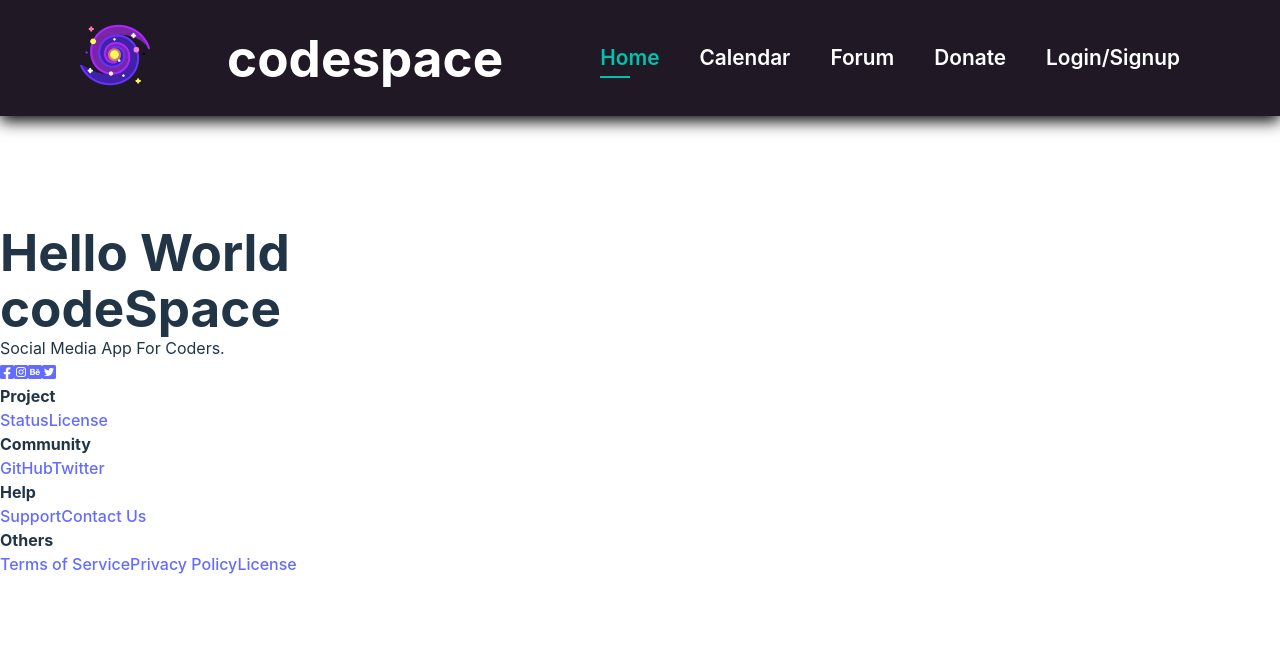
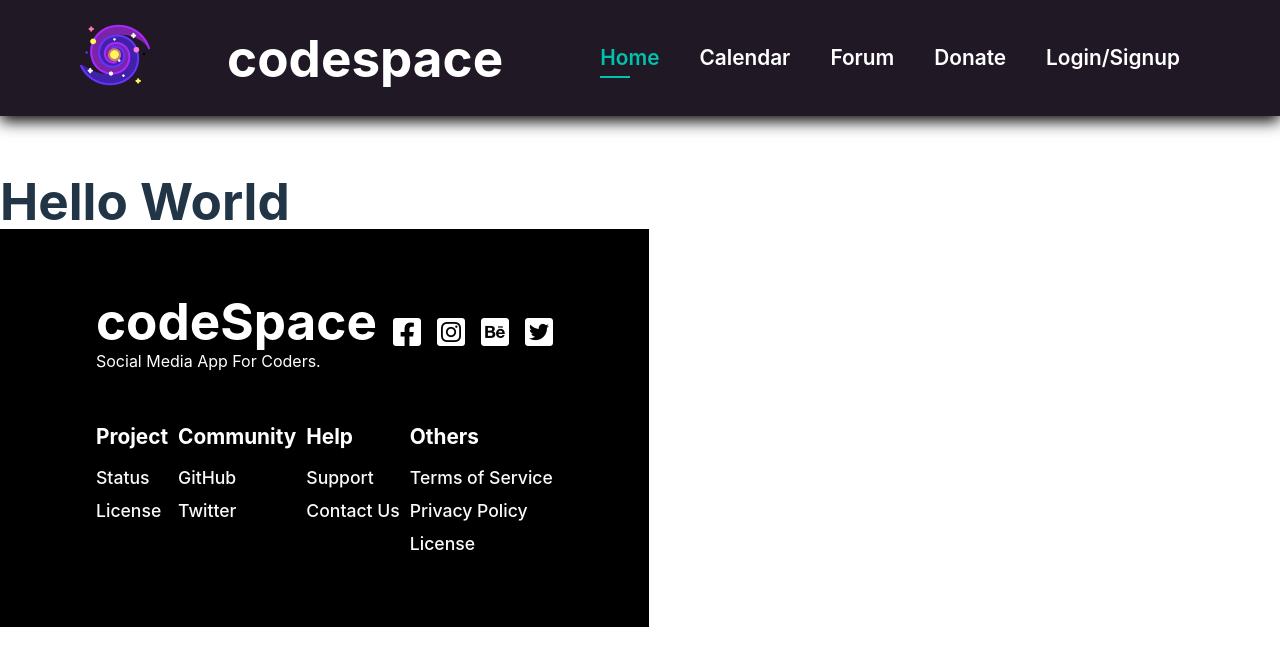
Before and after one commit to Jako0320/codespace, a React (Vite) app in the folder client/: page / in a window 1280 px wide. Shown: the top 666 px of the page. Built offline with nearby package versions, Linux system fonts and the light colour scheme.

Commit message:
css added

```diff
--- a/client/src/components/Footer/footerstyle.css
+++ b/client/src/components/Footer/footerstyle.css
@@ -0,0 +1,62 @@
+.footer {
+    background: #000; /* Keep the original background color */
+    color: white; /* Change the text color to match the navigation bar */
+    padding: 4rem 6rem;
+  }
+
+  .top {
+    display: flex;
+    align-items: center;
+    text-align: start;
+    justify-content: space-between;
+    flex-wrap: wrap;
+  }
+
+  .top i {
+    color: white; /* Change the text color to match the navigation bar */
+    font-size: 2rem;
+    margin-left: 1rem;
+  }
+
+  .top i:hover {
+    color: #00C2AD; /* Change the hover color to match the navigation bar */
+  }
+
+  .bottom {
+    padding-top: 2rem;
+    text-align: start;
+    display: flex;
+    justify-content: space-between;
+    flex-wrap: wrap;
+  }
+
+  .bottom div {
+    display: flex;
+    flex-direction: column;
+  }
+
+  .bottom h4 {
+    font-size: 1.3rem;
+    padding: 1rem 0 0.8rem 0;
+  }
+
+  .bottom a {
+    text-decoration: none;
+    color: #FAFAFA; /* Change the text color to match the navigation bar */
+    padding-bottom: 0.4rem;
+    font-size: 1.1rem;
+  }
+
+  @media screen and (max-width: 850px) {
+    .footer {
+      padding: 4rem 2rem;
+    }
+
+    .footer i {
+      margin: 1rem 1rem 0 0;
+    }
+
+    .bottom div {
+      width: 50%;
+    }
+  }
```
